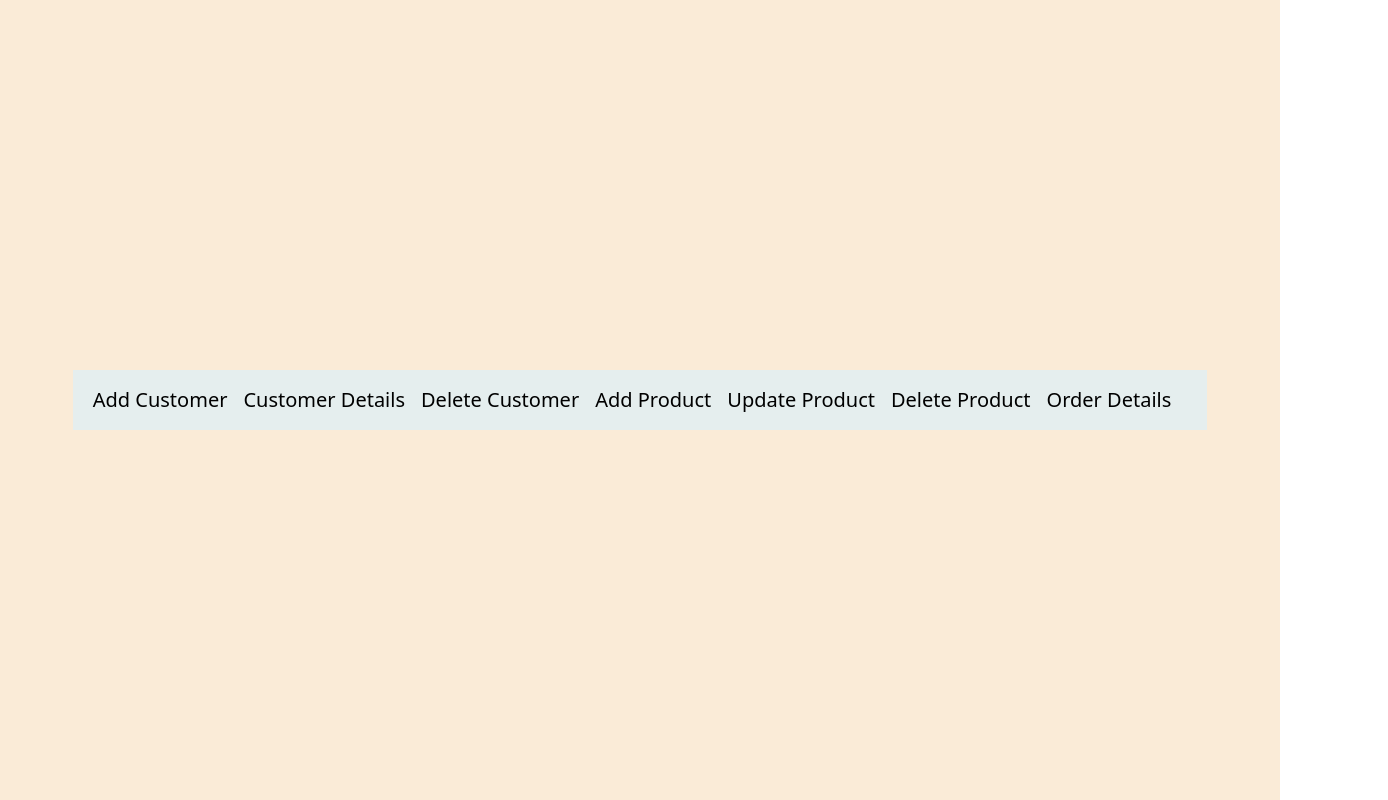
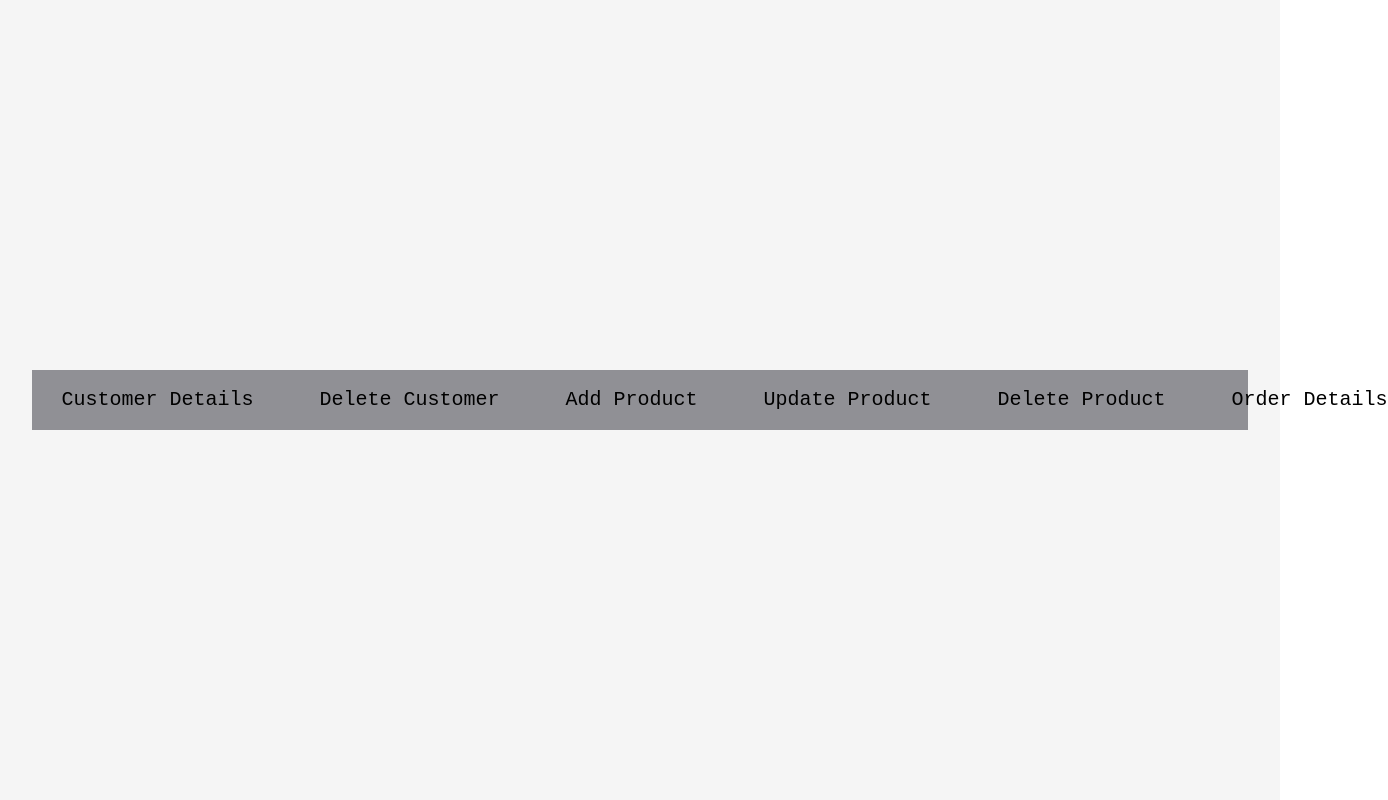
Before and after one commit to meganarmas/Mini-Project-React-E-commerce-Web-Application, a React (Vite) app in the folder e-commerce-web-app/: page / in a window 1280 px wide. Shown: the whole page, 1388 px wide, since content can reach past the window. Built offline with nearby package versions, Linux system fonts and the light colour scheme; the HTML template or start-up script is replaced by a standard one.

Commit message:
fixing the navbar design

```diff
--- a/e-commerce-web-app/src/App.css
+++ b/e-commerce-web-app/src/App.css
@@ -42,13 +42,25 @@
 }
 
 body {
-  background-color: antiquewhite;
+  background-color: whitesmoke;
 }
 
-.navbar{
-  font-size: 16px;
+.navbar {
+  font-size: 15px;
   padding: 10px;
   text-align: center;
-  background-color: rgb(229, 238, 238);
-  padding: 10px 20px;
+  background-color: rgb(144, 144, 149);
+  display: flex;
+  justify-content: center;
+  gap: 25px;
+  font-family: 'Courier New', Courier, monospace;
 }
+
+.navbar a {
+  text-decoration: none;
+  color: black;
+}
+
+.navbar a:hover {
+  color: darkslateblue;
+}
--- a/e-commerce-web-app/src/App.jsx
+++ b/e-commerce-web-app/src/App.jsx
@@ -14,7 +14,6 @@ function App() {
   return (
     <div>
       <NavigationBar />
-
           <Routes>
           <Route path="/add-customer" element={<CustomerForm />} />
           <Route path="add-customer-list" element={<CustomerDetail />} />
--- a/e-commerce-web-app/src/components/NavigationBar.jsx
+++ b/e-commerce-web-app/src/components/NavigationBar.jsx
@@ -5,7 +5,7 @@ import React from "react";
 function NavigationBar() {
 
     return(
-        <Navbar className="navbar" expand="lg">
+        <Navbar className="navbar" expand="lg" style={{color: 'yellow'}}>
             <Navbar.Brand as={Link} to="/add-customer">Add Customer</Navbar.Brand> <br />
             <Navbar.Brand as={Link} to="/add-customer-list">Customer Details</Navbar.Brand> <br />
             <Navbar.Brand as={Link} to="/delete-customer">Delete Customer</Navbar.Brand> <br />
```
